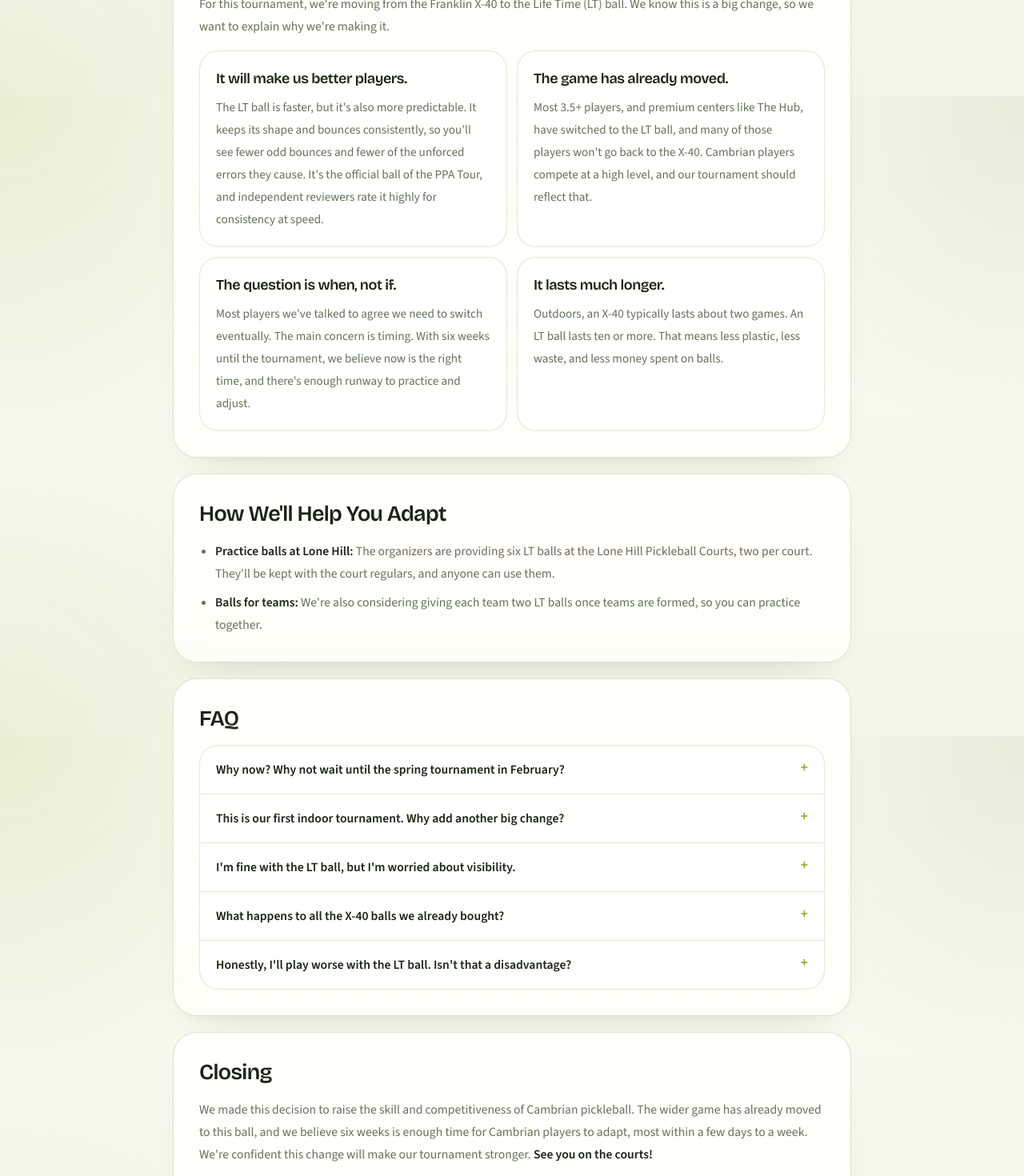
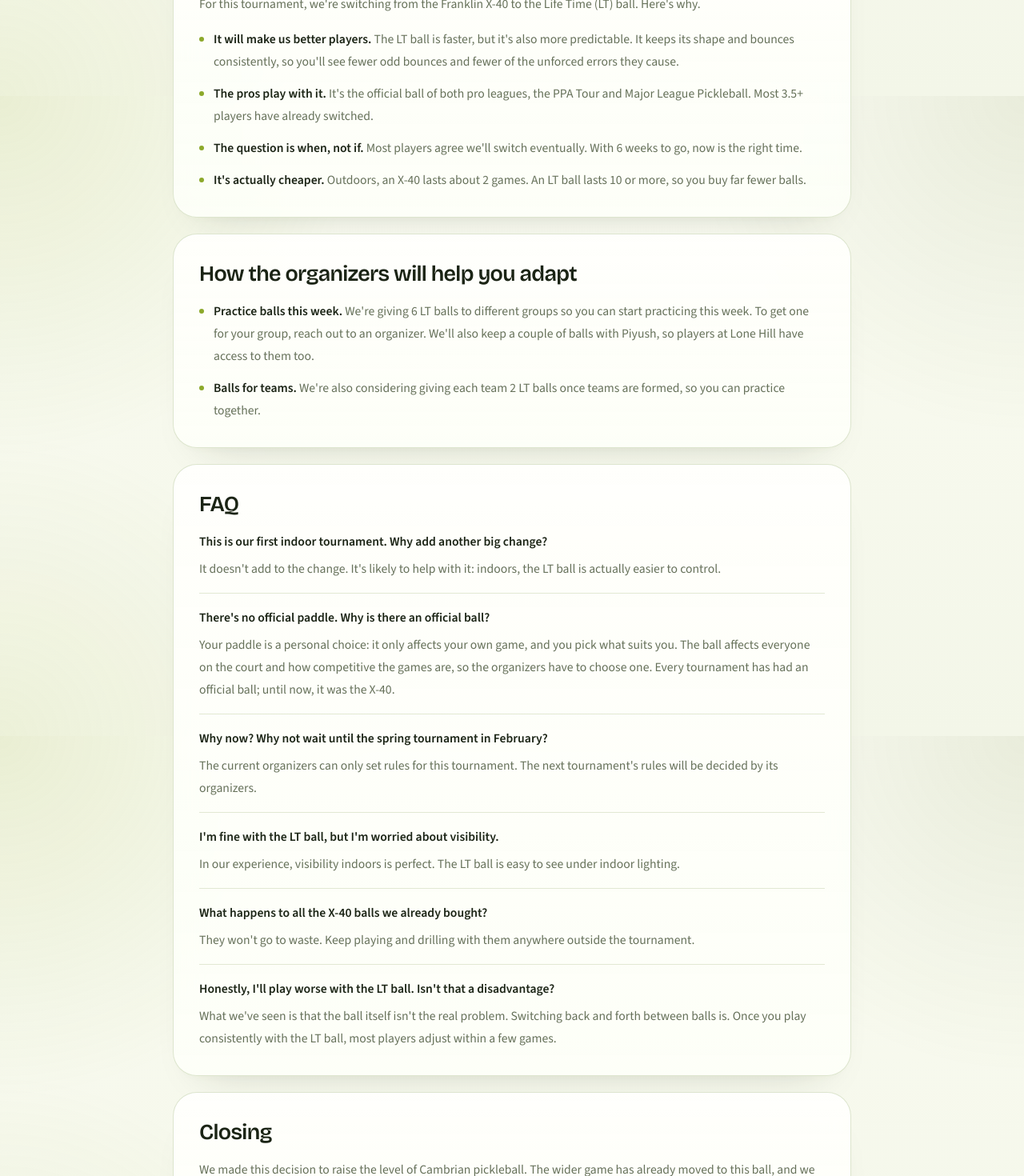
Before and after one commit to sombandy/cambrian-pickleball, a Next.js app: page /tournament/12/rules/life-time-ball in a window 1280 px wide. Shown: the part 680-2150 px from the top of the page at 80% size. Built offline with nearby package versions, Linux system fonts and the light colour scheme; no server answers.

Commit message:
Polish Life Time ball and tournament 12 feedback page content

```diff
--- a/app/tournament/12/feedback/page.tsx
+++ b/app/tournament/12/feedback/page.tsx
@@ -16,7 +16,21 @@
 }) {
   return (
     <FeedbackBoard
-      heading="Help shape tournament 12."
+      heading="Tell the organizers what you think"
+      intro={
+        <div className="grid gap-3 text-[0.98rem] leading-7 text-muted">
+          <p>
+            This page keeps feedback in one place, so issues stay in focus instead of getting lost
+            in the WhatsApp thread. It&apos;s the official way to reach the organizers: we read
+            every post here, try to respond, and build in ideas where they make sense. We
+            don&apos;t have the bandwidth to follow WhatsApp, so please share your feedback here.
+          </p>
+          <p className="text-sm leading-6">
+            You can post and comment anonymously, but signing in is encouraged and is required to
+            upvote or to edit your posts later.
+          </p>
+        </div>
+      }
       basePath={FEEDBACK_PATH}
       tournamentSlug={TOURNAMENT_SLUG}
       searchParams={await searchParams}
--- a/app/tournament/12/rules/life-time-ball/page.tsx
+++ b/app/tournament/12/rules/life-time-ball/page.tsx
@@ -7,55 +7,69 @@
 import { RULES_PATH } from "../../content";
 
 export const metadata: Metadata = {
-  title: "Why We're Switching to the Life Time Ball",
+  title: "Why we're switching to the Life Time ball",
   description:
     "Why the 12th Cambrian Pickleball Tournament uses the Life Time ball instead of the Franklin X-40, how we'll help players adapt, and answers to common questions.",
 };
 
-const MOTIVATIONS = [
+const REASONS = [
   {
     title: "It will make us better players.",
-    body: "The LT ball is faster, but it's also more predictable. It keeps its shape and bounces consistently, so you'll see fewer odd bounces and fewer of the unforced errors they cause. It's the official ball of the PPA Tour, and independent reviewers rate it highly for consistency at speed.",
+    body: "The LT ball is faster, but it's also more predictable. It keeps its shape and bounces consistently, so you'll see fewer odd bounces and fewer of the unforced errors they cause.",
   },
   {
-    title: "The game has already moved.",
-    body: "Most 3.5+ players, and premium centers like The Hub, have switched to the LT ball, and many of those players won't go back to the X-40. Cambrian players compete at a high level, and our tournament should reflect that.",
+    title: "The pros play with it.",
+    body: "It's the official ball of both pro leagues, the PPA Tour and Major League Pickleball. Most 3.5+ players have already switched.",
   },
   {
     title: "The question is when, not if.",
-    body: "Most players we've talked to agree we need to switch eventually. The main concern is timing. With six weeks until the tournament, we believe now is the right time, and there's enough runway to practice and adjust.",
+    body: "Most players agree we'll switch eventually. With 6 weeks to go, now is the right time.",
   },
   {
-    title: "It lasts much longer.",
-    body: "Outdoors, an X-40 typically lasts about two games. An LT ball lasts ten or more. That means less plastic, less waste, and less money spent on balls.",
+    title: "It's actually cheaper.",
+    body: "Outdoors, an X-40 lasts about 2 games. An LT ball lasts 10 or more, so you buy far fewer balls.",
+  },
+];
+
+const SUPPORT = [
+  {
+    title: "Practice balls this week.",
+    body: "We're giving 6 LT balls to different groups so you can start practicing this week. To get one for your group, reach out to an organizer. We'll also keep a couple of balls with Piyush, so players at Lone Hill have access to them too.",
+  },
+  {
+    title: "Balls for teams.",
+    body: "We're also considering giving each team 2 LT balls once teams are formed, so you can practice together.",
   },
 ];
 
 const FAQ = [
   {
+    question: "This is our first indoor tournament. Why add another big change?",
+    answer:
+      "It doesn't add to the change. It's likely to help with it: indoors, the LT ball is actually easier to control.",
+  },
+  {
+    question: "There's no official paddle. Why is there an official ball?",
+    answer:
+      "Your paddle is a personal choice: it only affects your own game, and you pick what suits you. The ball affects everyone on the court and how competitive the games are, so the organizers have to choose one. Every tournament has had an official ball; until now, it was the X-40.",
+  },
+  {
     question: "Why now? Why not wait until the spring tournament in February?",
     answer:
-      "The current organizers can only set rules for this tournament. The next tournament's rules will be decided by its organizers. If we believe this change is right, this tournament is where we can make it.",
-  },
-  {
-    question: "This is our first indoor tournament. Why add another big change?",
-    answer:
-      "Indoors, the LT ball is actually easier to control. Sticking with the X-40 wouldn't make the indoor transition any smaller. Both balls will play differently indoors than they do outdoors.",
+      "The current organizers can only set rules for this tournament. The next tournament's rules will be decided by its organizers.",
   },
   {
     question: "I'm fine with the LT ball, but I'm worried about visibility.",
-    answer:
-      "Under indoor lighting, LT balls are easy to see. In bright sunlight, the X-40's fluorescent color does stand out more. Indoors, the LT ball is perfectly fine.",
+    answer: "In our experience, visibility indoors is perfect. The LT ball is easy to see under indoor lighting.",
   },
   {
     question: "What happens to all the X-40 balls we already bought?",
-    answer:
-      "They won't go to waste. We can use them for drills and casual post-tournament play, and players who aren't in the tournament are welcome to buy or borrow them.",
+    answer: "They won't go to waste. Keep playing and drilling with them anywhere outside the tournament.",
   },
   {
     question: "Honestly, I'll play worse with the LT ball. Isn't that a disadvantage?",
     answer:
-      "What we've seen is that the ball itself isn't the real problem. Switching back and forth between balls is. Once you play consistently with the LT ball, most players adjust within a few games. Our advice is to commit to it now and practice with it until the tournament.",
+      "What we've seen is that the ball itself isn't the real problem. Switching back and forth between balls is. Once you play consistently with the LT ball, most players adjust within a few games.",
   },
 ];
 
@@ -69,6 +83,21 @@
     href: "https://pickleballeffect.com/equipment-reviews/best-pickleball-balls-tested-ranked/",
   },
 ];
+
+function BulletList({ items }: { items: { title: string; body: string }[] }) {
+  return (
+    <ul className="space-y-3">
+      {items.map((item) => (
+        <li key={item.title} className="flex gap-3">
+          <span aria-hidden className="mt-[0.7rem] h-1.5 w-1.5 shrink-0 rounded-full bg-court" />
+          <p>
+            <strong className="font-semibold text-ink">{item.title}</strong> {item.body}
+          </p>
+        </li>
+      ))}
+    </ul>
+  );
+}
 
 const linkClassName =
   "font-medium text-court underline decoration-court/40 underline-offset-4 transition hover:decoration-court";
@@ -84,67 +113,37 @@
         All rules
       </Link>
 
-      <TournamentSectionCard eyebrow="Rule · Official ball" title="Why We're Switching to the Life Time Ball">
+      <TournamentSectionCard eyebrow="Rule · Official ball" title="Why we're switching to the Life Time ball">
         <p>
-          For this tournament, we&apos;re moving from the Franklin X-40 to the Life Time (LT)
-          ball. We know this is a big change, so we want to explain why we&apos;re making it.
+          For this tournament, we&apos;re switching from the Franklin X-40 to the Life Time (LT)
+          ball. Here&apos;s why.
         </p>
-        <div className="grid gap-3 sm:grid-cols-2">
-          {MOTIVATIONS.map((item) => (
-            <div
-              key={item.title}
-              className="rounded-[24px] border border-outline/80 bg-white/80 p-5"
-            >
-              <h3 className="font-display text-lg font-semibold tracking-tight text-ink">
-                {item.title}
-              </h3>
-              <p className="mt-2 text-[0.95rem] leading-7">{item.body}</p>
-            </div>
-          ))}
-        </div>
+        <BulletList items={REASONS} />
       </TournamentSectionCard>
 
-      <TournamentSectionCard title="How We'll Help You Adapt">
-        <ul className="list-disc space-y-2 pl-5">
-          <li>
-            <strong className="font-semibold text-ink">Practice balls at Lone Hill:</strong> The
-            organizers are providing six LT balls at the Lone Hill Pickleball Courts, two per
-            court. They&apos;ll be kept with the court regulars, and anyone can use them.
-          </li>
-          <li>
-            <strong className="font-semibold text-ink">Balls for teams:</strong> We&apos;re also
-            considering giving each team two LT balls once teams are formed, so you can practice
-            together.
-          </li>
-        </ul>
+      <TournamentSectionCard title="How the organizers will help you adapt">
+        <BulletList items={SUPPORT} />
       </TournamentSectionCard>
 
       <TournamentSectionCard title="FAQ">
-        <div className="divide-y divide-outline/80 overflow-hidden rounded-[24px] border border-outline/80 bg-white/80">
+        <dl className="divide-y divide-outline/80">
           {FAQ.map((item) => (
-            <details key={item.question} className="group px-5 py-4">
-              <summary className="flex cursor-pointer list-none items-start justify-between gap-4 font-semibold text-ink [&::-webkit-details-marker]:hidden">
-                <span>{item.question}</span>
-                <span
-                  aria-hidden
-                  className="mt-0.5 text-lg leading-none text-court transition group-open:rotate-45"
-                >
-                  +
-                </span>
-              </summary>
-              <p className="mt-3 text-[0.95rem] leading-7">{item.answer}</p>
-            </details>
+            <div key={item.question} className="py-4 first:pt-0 last:pb-0">
+              <dt className="font-semibold text-ink">{item.question}</dt>
+              <dd className="mt-1.5">{item.answer}</dd>
+            </div>
           ))}
-        </div>
+        </dl>
       </TournamentSectionCard>
 
       <TournamentSectionCard title="Closing">
         <p>
-          We made this decision to raise the skill and competitiveness of Cambrian pickleball.
-          The wider game has already moved to this ball, and we believe six weeks is enough time
-          for Cambrian players to adapt, most within a few days to a week. We&apos;re confident
-          this change will make our tournament stronger.{" "}
-          <span className="font-semibold text-ink">See you on the courts!</span>
+          We made this decision to raise the level of Cambrian pickleball. The wider game has
+          already moved to this ball, and we believe 6 weeks is enough time for Cambrian players
+          to adapt, most within a few days to a week. We&apos;re confident this change will{" "}
+          <span className="font-semibold text-ink">
+            raise our players&apos; skill levels and make our tournament stronger.
+          </span>
         </p>
         <div>
           <p className="text-sm font-semibold uppercase tracking-[0.18em] text-court">
--- a/components/feedback-board.tsx
+++ b/components/feedback-board.tsx
@@ -18,11 +18,13 @@
 
 export async function FeedbackBoard({
   heading,
+  intro,
   basePath,
   tournamentSlug = null,
   searchParams,
 }: {
   heading: string;
+  intro?: React.ReactNode;
   basePath: string;
   // Null shows the general feedback board.
   tournamentSlug?: string | null;
@@ -73,6 +75,8 @@
         )}
       </div>
 
+      {intro}
+
       <PostForm tournamentSlug={tournamentSlug} feedbackPath={basePath} />
 
       <section className="grid gap-4">
```
